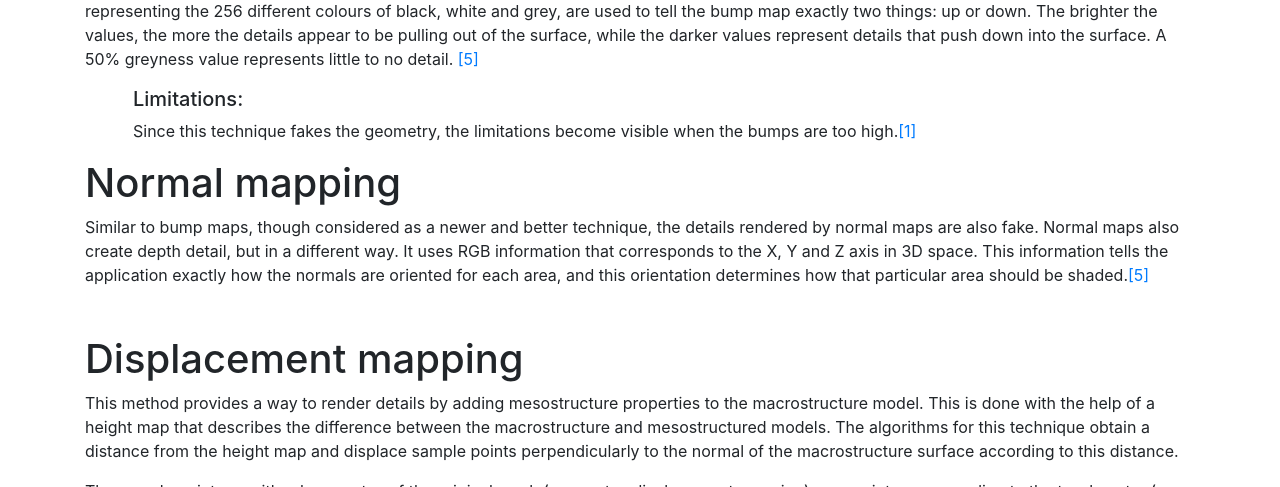
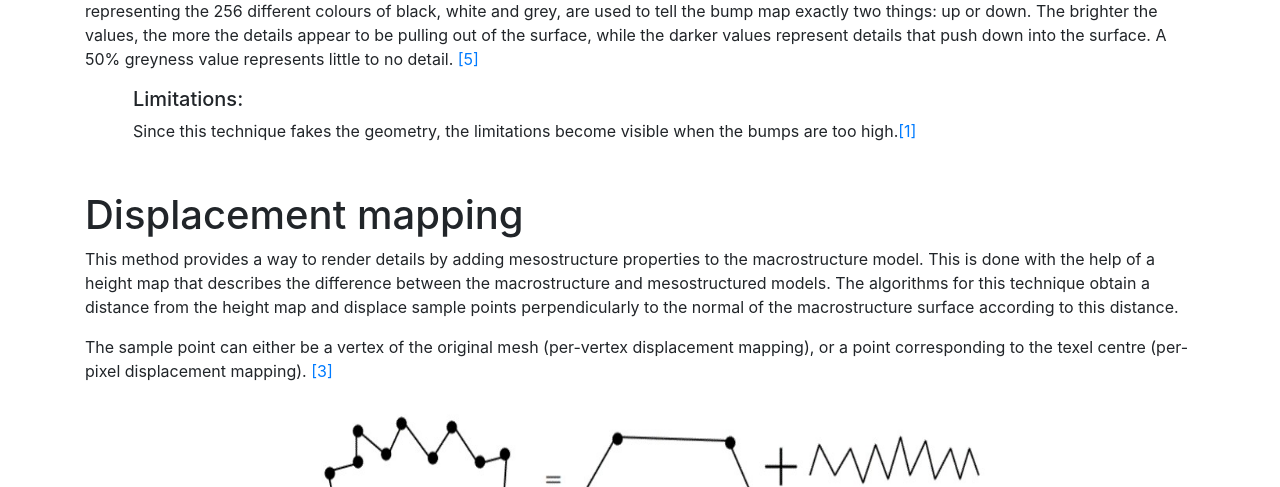
Before and after one commit to estherwong777/co163-topics, a plain HTML site: page macrogeometricrendering.html in a window 1280 px wide. Shown: the part 671-1158 px from the top of the page. Drawn offline with Linux system fonts and the light colour scheme.

Commit message:
normal map removed

```diff
--- a/macrogeometricrendering.html
+++ b/macrogeometricrendering.html
@@ -85,8 +85,7 @@ A bump map is typically a grey scale image with 8 bits of colour information. Th
 
 </a>
     		</p>
-    <h1> Normal mapping </h1>
-    <p>Similar to bump maps, though considered as a newer and better technique, the details rendered by normal maps are also fake. Normal maps also create depth detail, but in a different way. It uses RGB information that corresponds to the X, Y and Z axis in 3D space. This information tells the application exactly how the normals are oriented for each area, and this orientation determines how that particular area should be shaded.<a href="#ref5">[5]</a></p>
+
     <h1 class="mt-5"> Displacement mapping </h1>
     <p>This method provides a way to render details by adding mesostructure properties to the macrostructure model. This is done with the help of a height map that describes the difference between the macrostructure and mesostructured models. The algorithms for this technique obtain a distance from the height map and displace sample points perpendicularly to the normal of the macrostructure surface according to this distance.
 </p><p>
```
